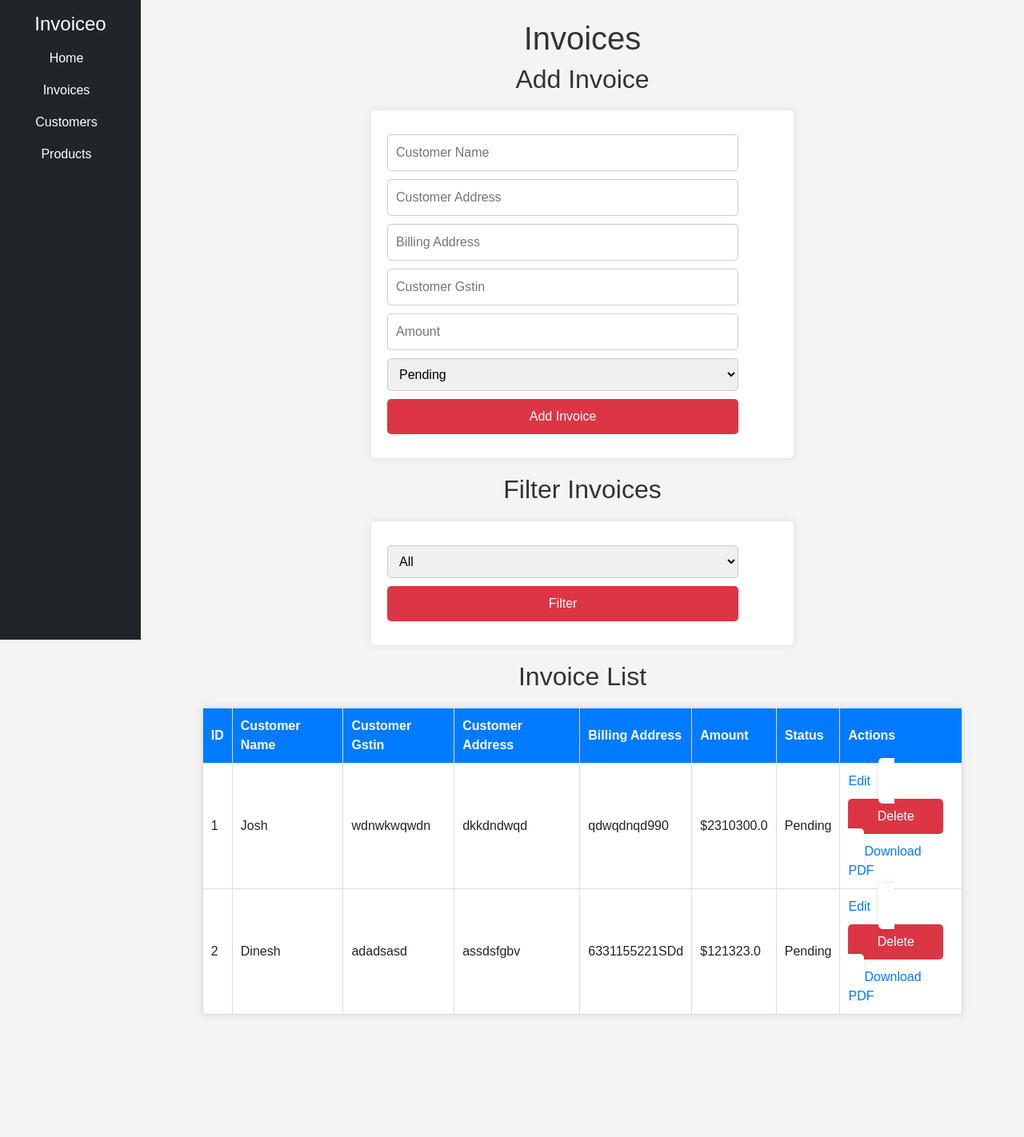
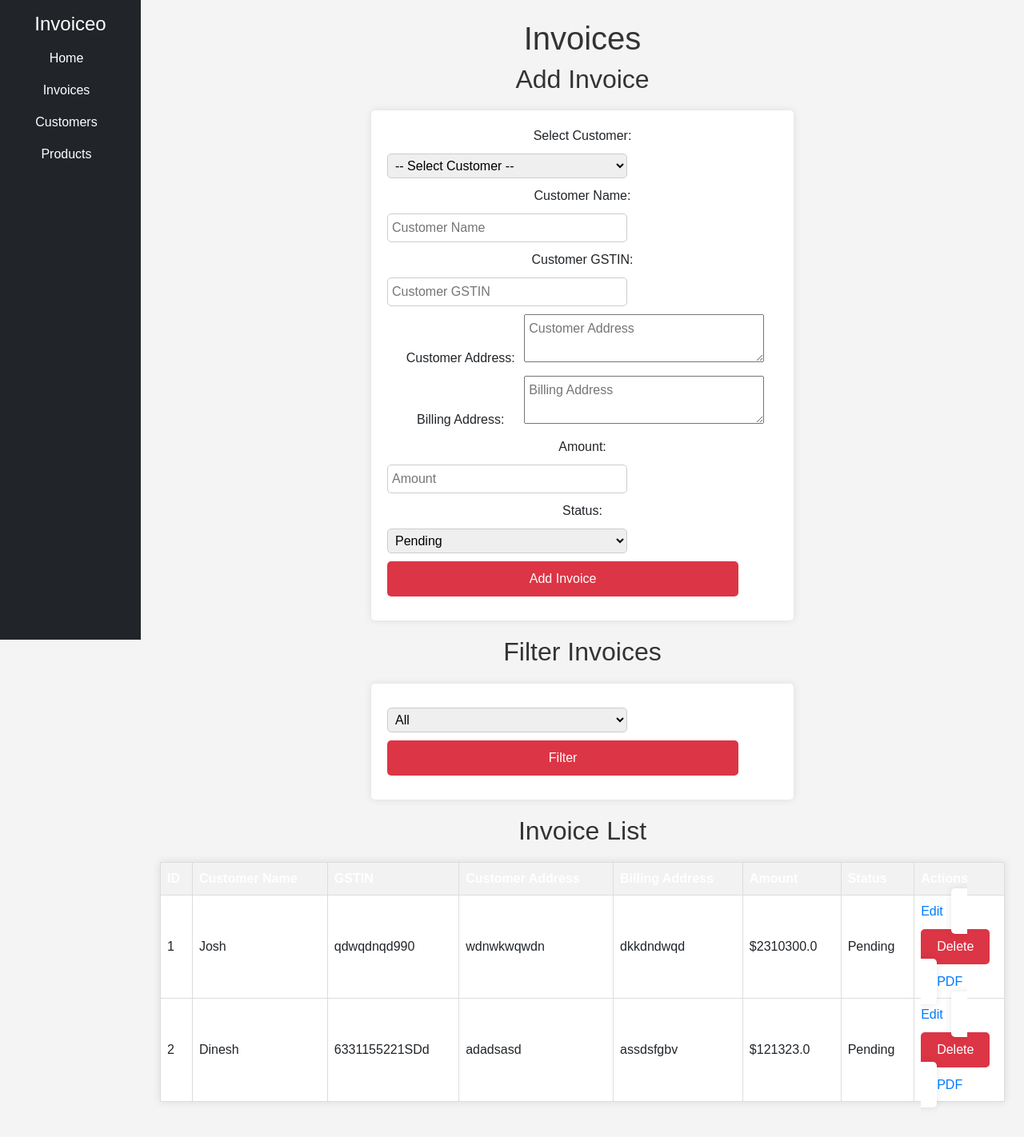
Before and after one commit to 7account13/invoiceo, a Flask app: page /invoices in a window 1280 px wide. Shown: the whole page at 80% size. Before the commit the page ends 1269 px from the top, so only its background shows below. Run offline with Flask 3, Linux system fonts and the light colour scheme; data comes from the database, SQL or seed files in the repository; both versions use the stored data as it was after the commit.

Commit message:
invoice page auto fetch

```diff
--- a/app.py
+++ b/app.py
@@ -59,7 +59,8 @@
         all_invoices = Invoice.query.filter_by(status=status_filter).all()
     else:
         all_invoices = Invoice.query.all()
-    return render_template('invoices.html', invoices=all_invoices)
+    all_customers = Customer.query.all()  # Get all customers
+    return render_template('invoices.html', invoices=all_invoices, customers=all_customers)
 
 # Add Invoice
 @app.route('/add_invoice', methods=['POST'])
--- a/templates/invoices.html
+++ b/templates/invoices.html
@@ -6,17 +6,57 @@
 
 <!-- Add Invoice Form -->
 <h2>Add Invoice</h2>
-<form action="/add_invoice" method="POST">
-    <input type="text" name="customer_name" placeholder="Customer Name" required>
-    <input type="text" name="customer_address" placeholder="Customer Address" required>
-    <input type="text" name="billing_address" placeholder="Billing Address" required>
-    <input type="text" name="customer_gstin" placeholder="Customer Gstin" required>
-    <input type="number" name="amount" placeholder="Amount" required>
-    <select name="status">
+<form id="invoiceForm" action="/add_invoice" method="POST">
+    <div>
+        <label for="customer_id">Select Customer:</label>
+        <select name="customer_id" id="customer_id" required onchange="fillCustomerDetails()">
+            <option value="">-- Select Customer --</option>
+            {% for customer in customers %}
+            <option value="{{ customer.id }}"
+                    data-name="{{ customer.customer_name }}"
+                    data-gstin="{{ customer.customer_gstin }}"
+                    data-address="{{ customer.customer_address }}"
+                    data-billing="{{ customer.billing_address }}">
+                {{ customer.customer_name }} ({{ customer.customer_gstin }})
+            </option>
+            {% endfor %}
+        </select>
+    </div>
+
+    <div>
+        <label for="customer_name">Customer Name:</label>
+        <input type="text" name="customer_name" id="customer_name" placeholder="Customer Name" required readonly>
+    </div>
+
+    <div>
+        <label for="customer_gstin">Customer GSTIN:</label>
+        <input type="text" name="customer_gstin" id="customer_gstin" placeholder="Customer GSTIN" required readonly>
+    </div>
+
+    <div>
+        <label for="customer_address">Customer Address:</label>
+        <textarea name="customer_address" id="customer_address" placeholder="Customer Address" required readonly></textarea>
+    </div>
+
+    <div>
+        <label for="billing_address">Billing Address:</label>
+        <textarea name="billing_address" id="billing_address" placeholder="Billing Address" required></textarea>
+    </div>
+
+    <div>
+        <label for="amount">Amount:</label>
+        <input type="number" name="amount" id="amount" placeholder="Amount" step="0.01" required>
+    </div>
+
+    <div>
+        <label for="status">Status:</label>
+        <select name="status" id="status" required>
             <option value="Pending">Pending</option>
             <option value="Paid">Paid</option>
             <option value="Overdue">Overdue</option>
         </select>
+    </div>
+
     <button type="submit">Add Invoice</button>
 </form>
 
@@ -35,23 +75,26 @@
 <!-- Invoice List -->
 <h2>Invoice List</h2>
 <table border="1">
+    <thead>
         <tr>
             <th>ID</th>
             <th>Customer Name</th>
-        <th>Customer Gstin</th>
+            <th>GSTIN</th>
             <th>Customer Address</th>
             <th>Billing Address</th>
             <th>Amount</th>
             <th>Status</th>
             <th>Actions</th>
         </tr>
+    </thead>
+    <tbody>
         {% for invoice in invoices %}
         <tr>
             <td>{{ invoice.id }}</td>
             <td>{{ invoice.customer_name }}</td>
+            <td>{{ invoice.customer_gstin }}</td>
             <td>{{ invoice.customer_address }}</td>
             <td>{{ invoice.billing_address }}</td>
-        <td>{{ invoice.customer_gstin }}</td>
             <td>${{ invoice.amount }}</td>
             <td>{{ invoice.status }}</td>
             <td>
@@ -59,9 +102,66 @@
                 <form action="{{ url_for('delete_invoice', id=invoice.id) }}" method="POST" style="display:inline;">
                     <button type="submit" onclick="return confirm('Are you sure?')">Delete</button>
                 </form>
-            <a href="{{ url_for('generate_pdf', id=invoice.id) }}">Download PDF</a>
+                <a href="{{ url_for('generate_pdf', id=invoice.id) }}">PDF</a>
             </td>
         </tr>
         {% endfor %}
+    </tbody>
 </table>
+
+<script>
+function fillCustomerDetails() {
+    const customerSelect = document.getElementById('customer_id');
+    const selectedOption = customerSelect.options[customerSelect.selectedIndex];
+
+    if (selectedOption.value) {
+        document.getElementById('customer_name').value = selectedOption.getAttribute('data-name');
+        document.getElementById('customer_gstin').value = selectedOption.getAttribute('data-gstin');
+        document.getElementById('customer_address').value = selectedOption.getAttribute('data-address');
+        document.getElementById('billing_address').value = selectedOption.getAttribute('data-billing') || selectedOption.getAttribute('data-address');
+    } else {
+        // Clear fields if no customer selected
+        document.getElementById('customer_name').value = '';
+        document.getElementById('customer_gstin').value = '';
+        document.getElementById('customer_address').value = '';
+        document.getElementById('billing_address').value = '';
+    }
+}
+</script>
+
+<style>
+    form div {
+        margin-bottom: 10px;
+    }
+    label {
+        display: inline-block;
+        width: 150px;
+    }
+    input[type="text"],
+    input[type="number"],
+    select,
+    textarea {
+        width: 300px;
+        padding: 5px;
+    }
+    textarea {
+        height: 60px;
+    }
+    table {
+        width: 100%;
+        border-collapse: collapse;
+        margin-top: 20px;
+    }
+    th, td {
+        padding: 8px;
+        text-align: left;
+        border-bottom: 1px solid #ddd;
+    }
+    th {
+        background-color: #f2f2f2;
+    }
+    tr:hover {
+        background-color: #f5f5f5;
+    }
+</style>
 {% endblock %}
```
Also changed, not shown: invoices.db, 1 other file. Lines whose indentation alone changed are shown as unchanged.
